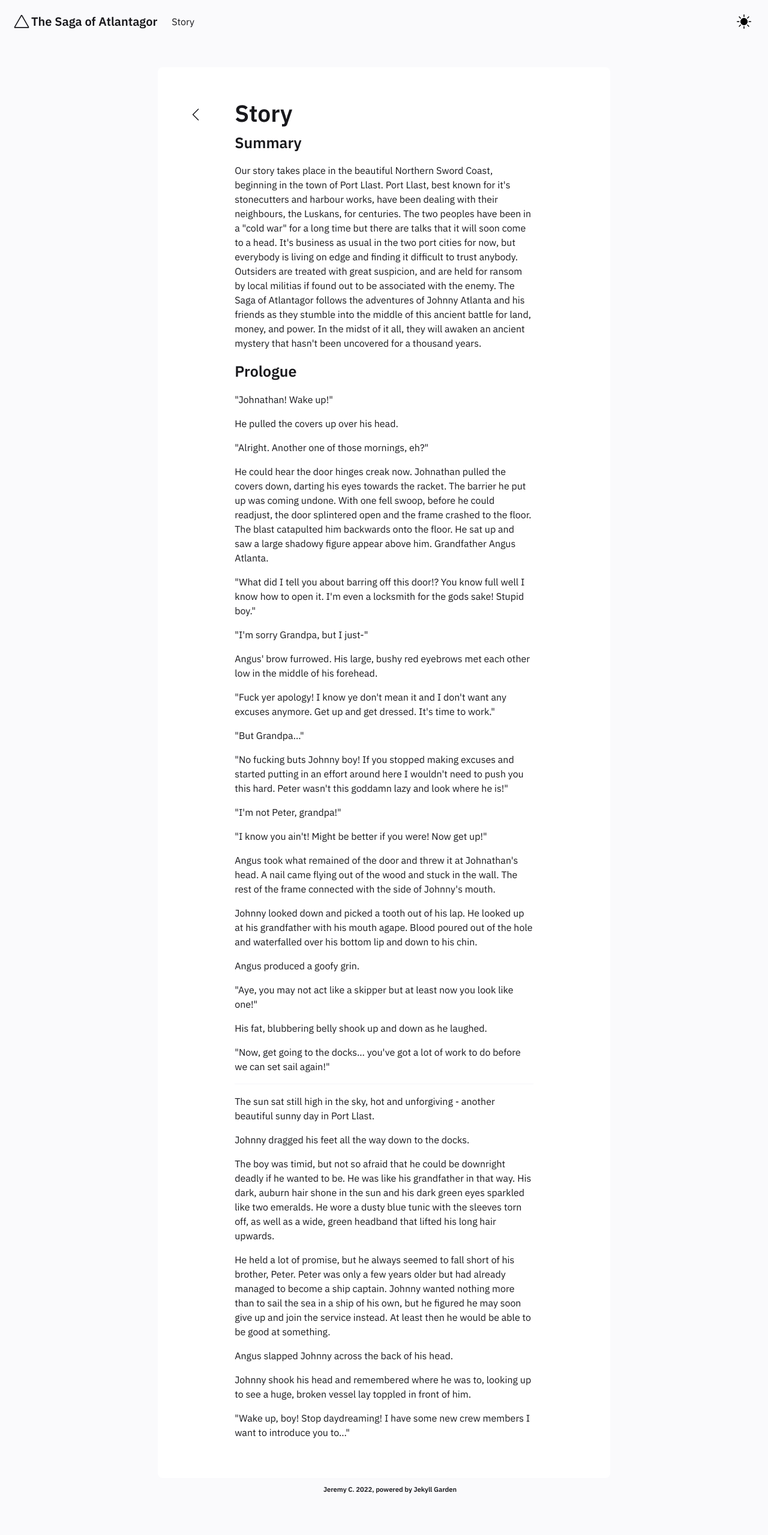
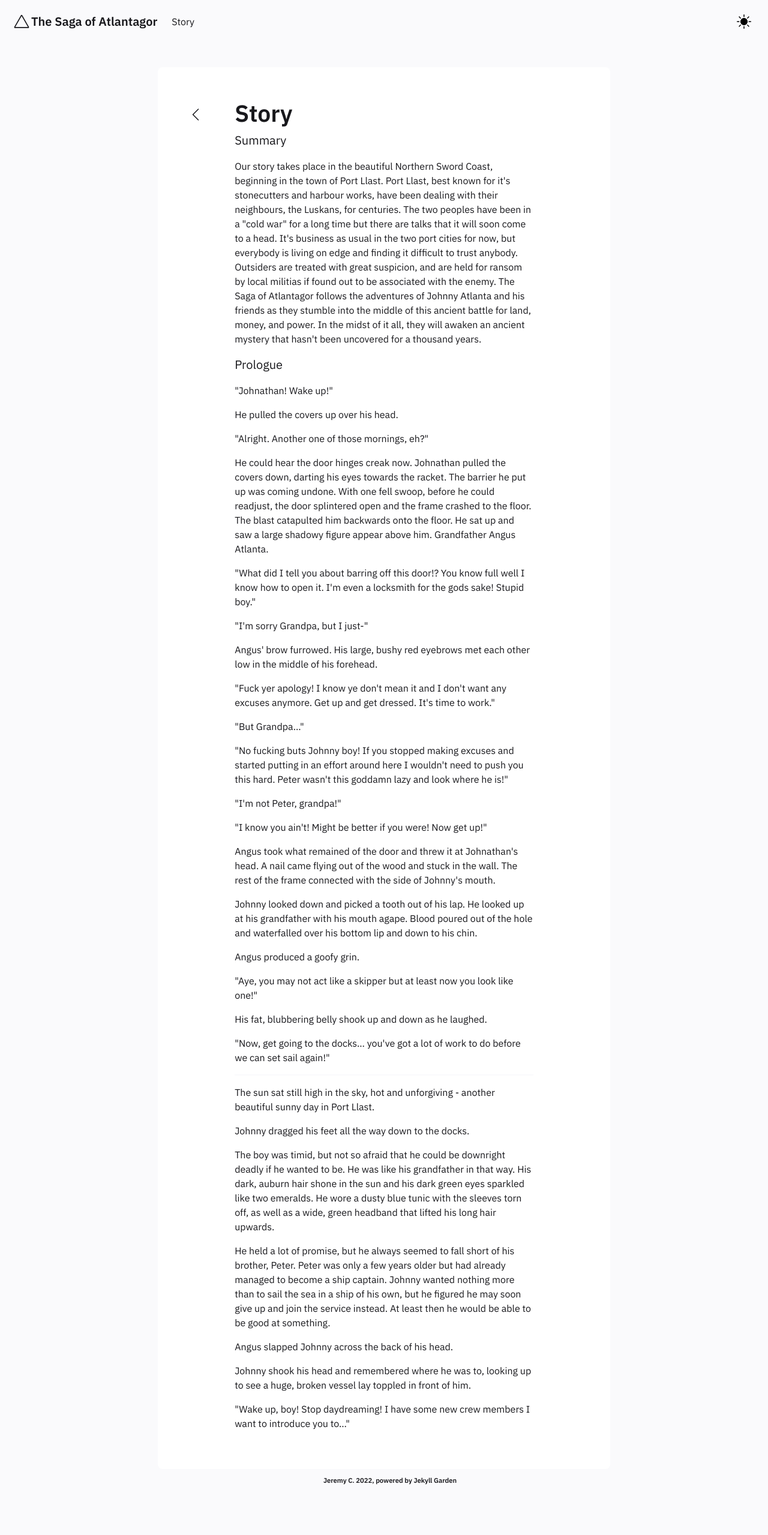
Before and after one commit to Atlantagor/atlantagor.github.io, a Jekyll site: the page built from _posts/2022-02-22-story.md, in a window 1280 px wide. Shown: the whole page at 60% size. Built offline with Jekyll 4.4.1, drawn with Linux system fonts in a browser that asks for light colours.

```diff
--- a/_posts/2022-02-22-story.md
+++ b/_posts/2022-02-22-story.md
@@ -2,11 +2,11 @@
 title: Story
 ---
 
-### Summary
+##### Summary
 
 Our story takes place in the beautiful Northern Sword Coast, beginning in the town of Port Llast. Port Llast, best known for it's stonecutters and harbour works, have been dealing with their neighbours, the Luskans, for centuries. The two peoples have been in a "cold war" for a long time but there are talks that it will soon come to a head. It's business as usual in the two port cities for now, but everybody is living on edge and finding it difficult to trust anybody. Outsiders are treated with great suspicion, and are held for ransom by local militias if found out to be associated with the enemy. The Saga of Atlantagor follows the adventures of Johnny Atlanta and his friends as they stumble into the middle of this ancient battle for land, money, and power. In the midst of it all, they will awaken an ancient mystery that hasn't been uncovered for a thousand years.
 
-### Prologue
+##### Prologue
 
 "Johnathan! Wake up!"
 
```
